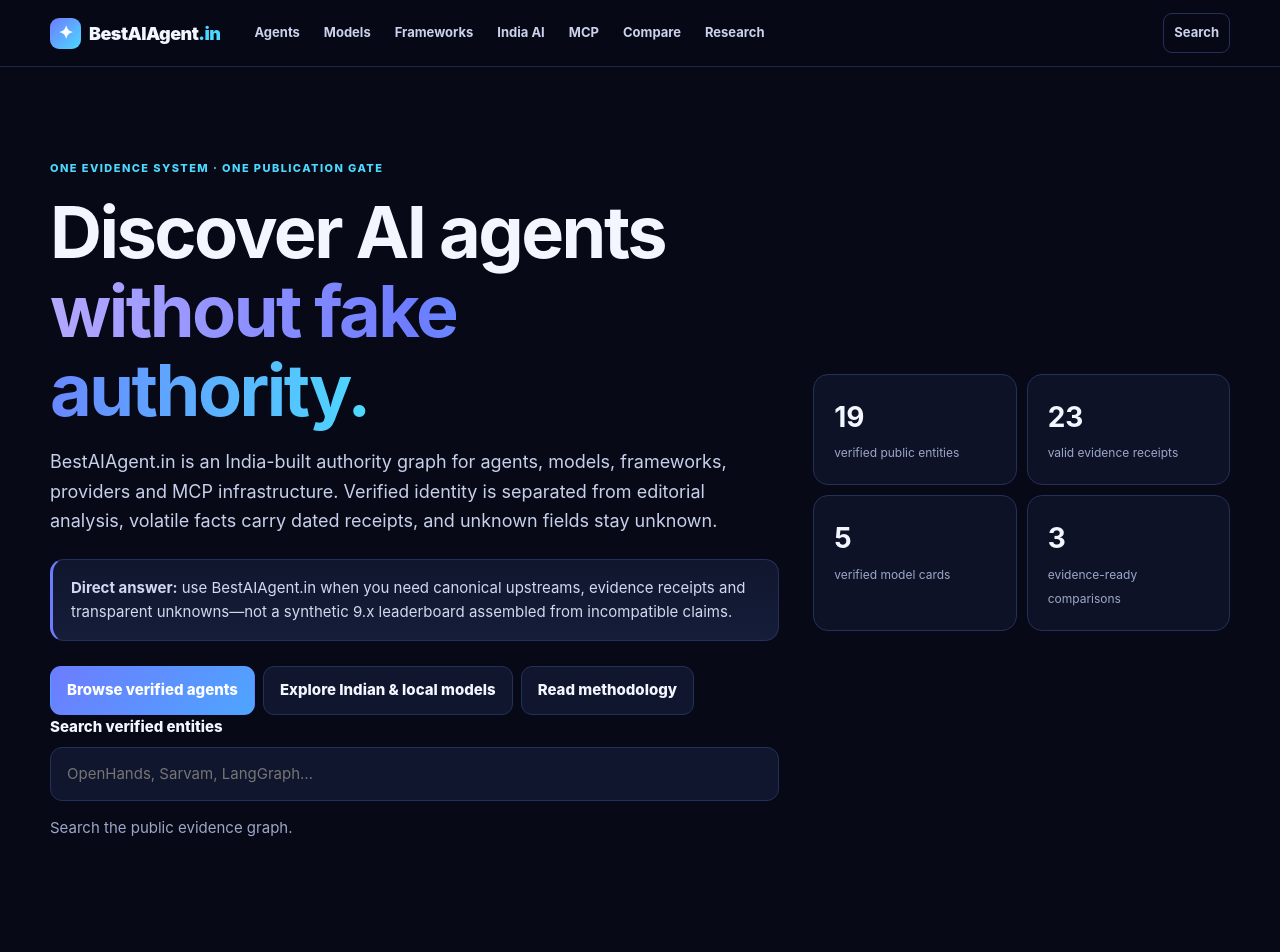
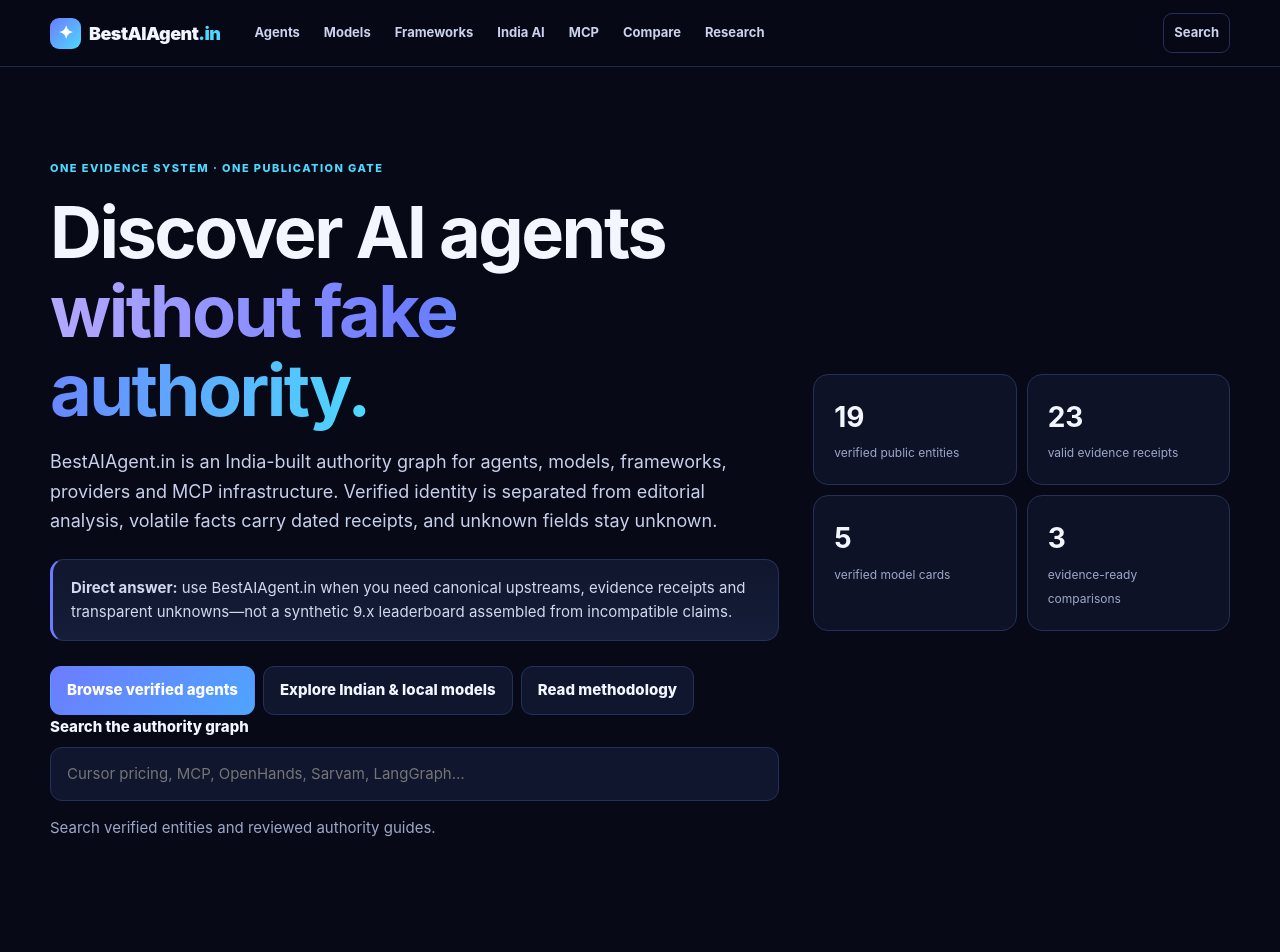
Before and after one commit to CodesbyFebin/bestaiagent.in, a Next.js app: page / in a window 1280 px wide. Shown: the top 952 px of the page. Built offline with nearby package versions, Linux system fonts and the light colour scheme.

Commit message:
feat: support authority guides in live search

```diff
--- a/components/SearchBox.tsx
+++ b/components/SearchBox.tsx
@@ -1,6 +1,15 @@
 "use client";
 import { useState } from "react";
-type Result = { id: string; name: string; type: string; slug: string; summary: string; verification: string };
+
+type Result = {
+  id: string;
+  name: string;
+  type: string;
+  slug: string;
+  summary: string;
+  verification: string;
+  url: string;
+};
 
 export function SearchBox() {
   const [q, setQ] = useState("");
@@ -9,22 +18,39 @@
 
   async function runSearch(value: string) {
     setQ(value);
-    if (value.trim().length < 2) { setResults([]); return; }
+    if (value.trim().length < 2) {
+      setResults([]);
+      setLoading(false);
+      return;
+    }
+
     setLoading(true);
     try {
       const response = await fetch(`/api/search?q=${encodeURIComponent(value)}`);
       const body = await response.json() as { results: Result[] };
       setResults(body.results ?? []);
-    } finally { setLoading(false); }
+    } finally {
+      setLoading(false);
+    }
   }
 
   return (
     <div className="searchWidget">
-      <label htmlFor="entity-search">Search verified entities</label>
-      <input id="entity-search" value={q} onChange={(e) => void runSearch(e.target.value)} placeholder="OpenHands, Sarvam, LangGraph…" />
-      <p className="muted">{loading ? "Searching…" : q.length > 1 ? `${results.length} result(s)` : "Search the public evidence graph."}</p>
-      <div className="searchResults">
-        {results.map((r) => <a key={r.id} href={`/${r.type}s/${r.slug}`}><strong>{r.name}</strong><span>{r.type} · {r.verification}</span><small>{r.summary}</small></a>)}
+      <label htmlFor="entity-search">Search the authority graph</label>
+      <input
+        id="entity-search"
+        value={q}
+        onChange={(event) => void runSearch(event.target.value)}
+        placeholder="Cursor pricing, MCP, OpenHands, Sarvam, LangGraph…"
+        autoComplete="off"
+      />
+      <p className="muted">{loading ? "Searching…" : q.length > 1 ? `${results.length} result(s)` : "Search verified entities and reviewed authority guides."}</p>
+      <div className="searchResults" aria-live="polite">
+        {results.map((result) => <a key={result.id} href={result.url}>
+          <strong>{result.name}</strong>
+          <span>{result.type} · {result.verification}</span>
+          <small>{result.summary}</small>
+        </a>)}
       </div>
     </div>
   );
```
